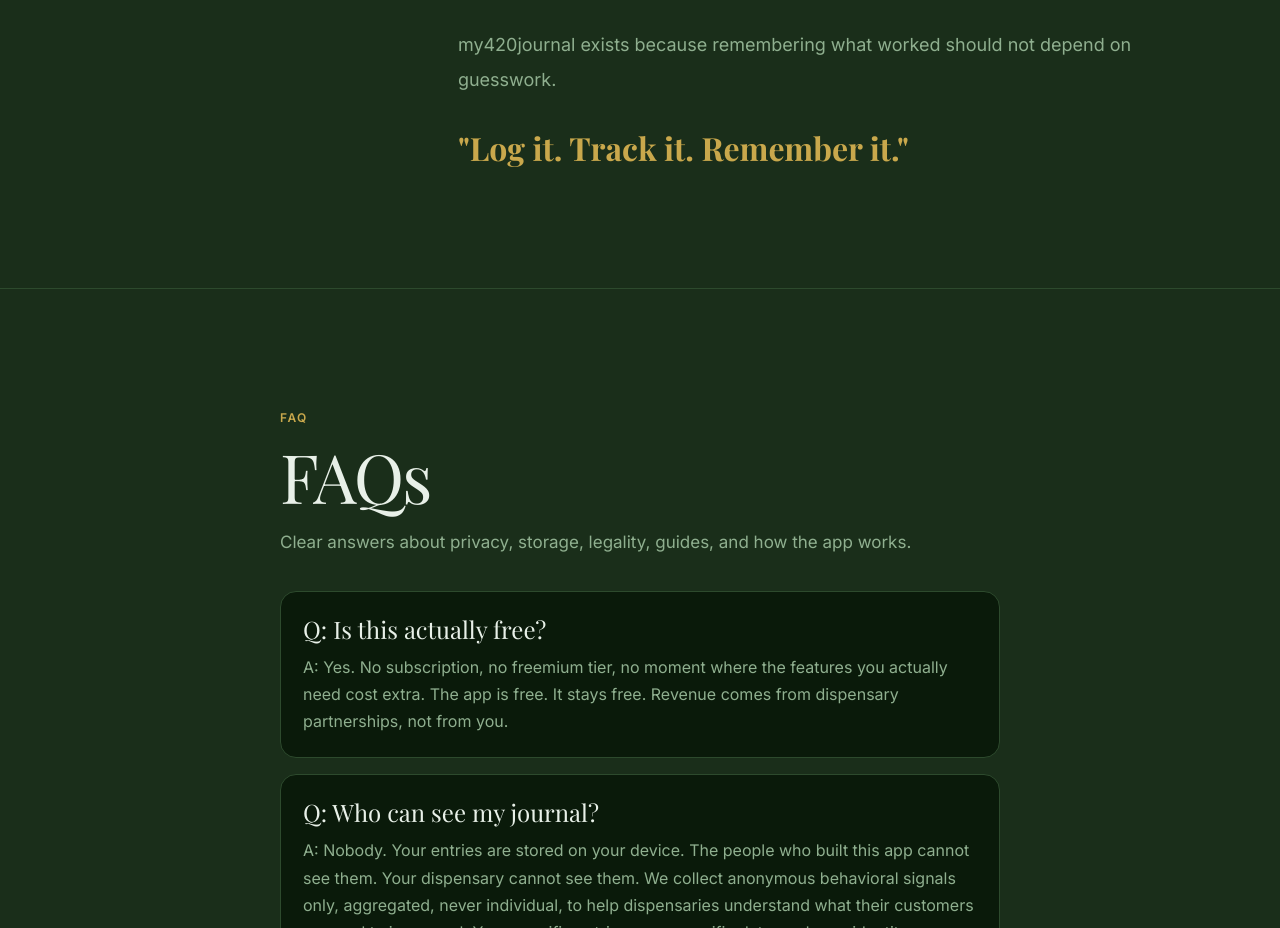
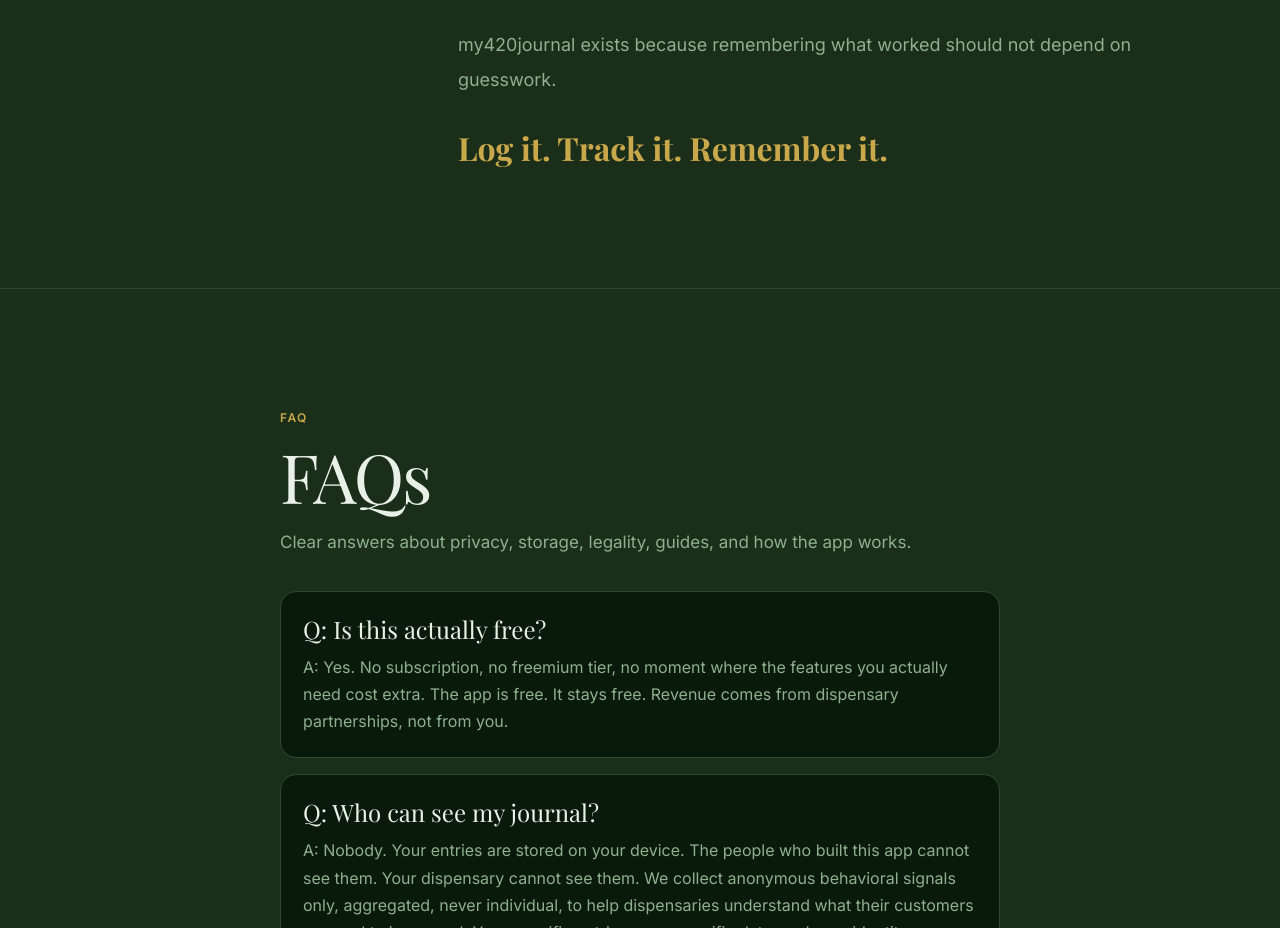
Before and after one commit to casevoiceai/my420journal-app, a React (Vite) app: page / in a window 1280 px wide. Shown: the part 6900-7828 px from the top of the page. Built offline with nearby package versions, Linux system fonts and the light colour scheme.

Commit message:
Remove quotes from About closing line

```diff
--- a/src/marketing/MarketingAbout.jsx
+++ b/src/marketing/MarketingAbout.jsx
@@ -223,7 +223,7 @@ export function AboutSection({ id = undefined, tone = 'base' }) {
                 my420journal exists because remembering what worked should not depend on guesswork.
               </p>
               <p className="origin-story-closing">
-                "Log it. Track it. Remember it."
+                Log it. Track it. Remember it.
               </p>
             </div>
           </article>
```
